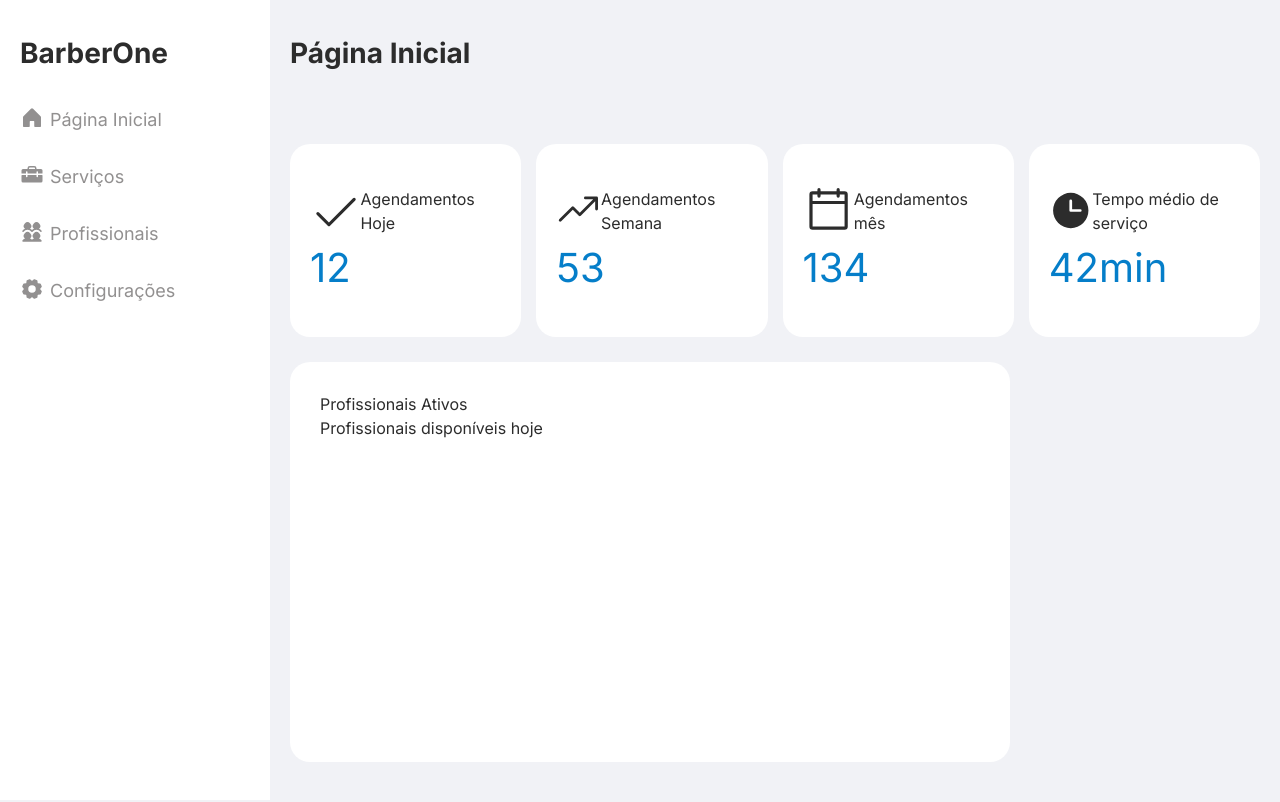
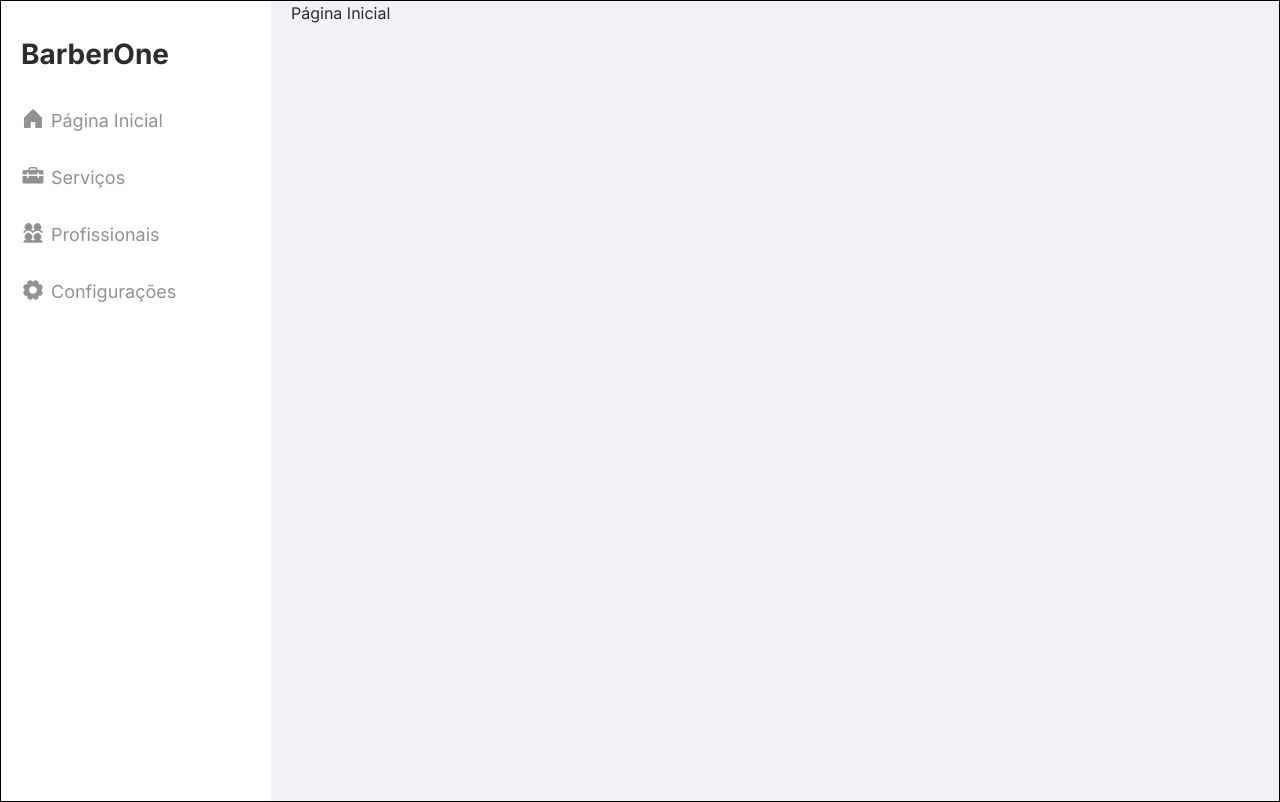
Before and after one commit to JRCavalheiro1/cervantes-agendamento-front, a Next.js app: page / in a window 1280 px wide. Built offline with nearby package versions, Linux system fonts and the light colour scheme.

Commit message:
componente navMenu atualizado e reformulado

```diff
--- a/src/app/(private)/(paginaInicial)/page.tsx
+++ b/src/app/(private)/(paginaInicial)/page.tsx
@@ -9,31 +9,11 @@ export default function PaginaInicial() {
       <div className="grid grid-rows-[auto-1fr] gap[25px] h-screen">
           <Header titulo="Página Inicial"/>
 
-          <div className="grid grid-cols-4 gap-[15px]">
-              <InfoCard
-                icone={<Check size={55}/>}
-                descricao="Agendamentos Hoje"
-                total="12"
-              />
-              <InfoCard
-                  icone={<TrendUp size={55}/>}
-                  descricao="Agendamentos Semana"
-                  total="53"
-              />
-              <InfoCard
-                  icone={<CalendarBlank size={55}/>}
-                  descricao="Agendamentos mês"
-                  total="134"
-              />
-              <InfoCard
-                  icone={<Clock size={55} weight="fill" />}
-                  descricao="Tempo médio de serviço"
-                  total="42min"
-              />
+          <div className="">
+
           </div>
 
         <div className="flex pt-[25px]">
-            <ListaProfissionaisDashboard/>
 
         </div>
 
--- a/src/app/(private)/layout.tsx
+++ b/src/app/(private)/layout.tsx
@@ -25,9 +25,9 @@ export default function RootLayout({
   return (
     <html lang="pt-br">
       <body
-        className={`${interSans.variable} bg-branco-300 text-preto-400`}
+        className={`${interSans.variable} w-full flex bg-branco-300 `}
       >
-      <div className="flex min-h-screen">
+      <div className=" border-black border-1 min-w-[402px] w-full min-h-screen flex flex-col pl-[25px] pr-[25px] md:flex-row md:pl-0">
         <NavMenu/>
         <div className="flex-1">
             <ContainerMain>
--- a/src/app/globals.css
+++ b/src/app/globals.css
@@ -24,6 +24,7 @@
     --p-itens-card: 0.5rem; /* 8px */;
 
 
+
     --color-branco-100: #FFFFFF;
     --color-branco-200: #F1F2F666;
     --color-branco-300: #F1F2F6;
@@ -35,7 +36,7 @@
 
     --color-preto-400: #2C2C2C;
     --color-preto-700: #000000;
-    --colro-bg-overlay: #00000045;
+    --color-preto-100: #00000045;
 
     --color-azul-100: #82BFE426;
     --color-azul-200: #82BFE44C;
@@ -173,12 +174,3 @@
     @apply text-preto-400;
   }
 }
-
-@media (max-width: 402px) {
-    main {
-        display: flex;
-        flex-direction: column;
-        margin-top: 60px;
-        padding: 16px;
-    }
-}
--- /dev/null
+++ b/src/components/backdrop/Backdrop.tsx
@@ -0,0 +1,9 @@
+
+type BackdropProps = {
+    onClick : () => void;
+}
+export function Backdrop({ onClick } : BackdropProps) {
+    return (
+        <div className="fixed inset-0 bg-preto-100 z-40 md:hidden" onClick={onClick}/>
+    )
+}
--- a/src/components/layout/Header.tsx
+++ b/src/components/layout/Header.tsx
@@ -7,7 +7,7 @@ type headerProps = {
 
 export default function Header({titulo}: headerProps) {
     return (
-        <header className="text-[1.75rem] pb-[32px] pt-[32px] font-bold">
+        <header className="">
             <h1>{titulo}</h1>
         </header>
     )
--- a/src/components/layout/NavMenu.tsx
+++ b/src/components/layout/NavMenu.tsx
@@ -3,10 +3,11 @@
 import Link from "next/link";
 import { House, Toolbox, UsersFour, Gear, List } from "@phosphor-icons/react/dist/ssr";
 import { useState } from "react";
+import { Backdrop } from "@/components/backdrop/Backdrop";
 
 
 export default function NavMenu() {
-    const [isMenuOpen, setIsMenuOpen] = useState<boolean>(false);
+    const [isModalOpen, setIsModalOpen] = useState<boolean>(false);
 
     const menuItens = [
         {
@@ -37,13 +38,17 @@ export default function NavMenu() {
 
     return (
         <div>
+            <div className="h-[80px] flex items-center md:hidden ">
                 <List
                     size={40} weight="thin"
-                className={`${isMenuOpen ? 'hidden' : 'block'} cursor-pointer md:hidden`}
-                onClick={() => setIsMenuOpen(!isMenuOpen)}
+                    className={`${!isModalOpen ? 'block' : 'hidden'} block cursor-pointer`}
+                    onClick={() => setIsModalOpen(true)}
                 />
-
-        <div className={`${isMenuOpen ? 'block' : 'hidden'} md:block w-[16.875rem] min-h-screen bg-branco-100 pl-5 pr-5`}>
+            </div>
+            {isModalOpen && <Backdrop onClick={()=> setIsModalOpen(false)}/>}
+            <div className={`top-0 left-0 w-[270px] min-h-screen bg-branco-100 pl-5 pr-5 z-50 transform transition-transform duration-300 erase-in-out
+            fixed md:static
+            ${isModalOpen ? 'translate-x-0' : '-translate-x-full'} md:translate-x-0 md:block`}>
                 <div className="pb-[2rem] pt-[2rem]">
                     <h1 className="text-titulo-menu font-bold">BarberOne</h1>
                 </div>
@@ -53,7 +58,7 @@ export default function NavMenu() {
                         {menuItens.map((item) => {
                             return (
                                 <li key={item.id} className="hover:text-azul-400 transition duration-0.3">
-                                <Link href={`/${item.link}`} className="flex gap-1.5">
+                                    <Link href={`/${item.link}`} className="flex gap-1.5" onClick={() => setIsModalOpen(false)}>
                                         {item.icone}
                                         {item.titulo}
                                     </Link>
--- a/src/components/overlay/overlay.tsx
+++ /dev/null
@@ -1,12 +0,0 @@
-
-type overlayProps = {
-    onClick : () => void;
-
-}
-
-export function Oveley({ onClick } : overlayProps) {
-
-    return (
-        <div className="fixed bg-bg-overlay left-0 top-0 right-0 bottom-0" onClick={onClick}/>
-    )
-}
```
Lines whose indentation alone changed are shown as unchanged.
